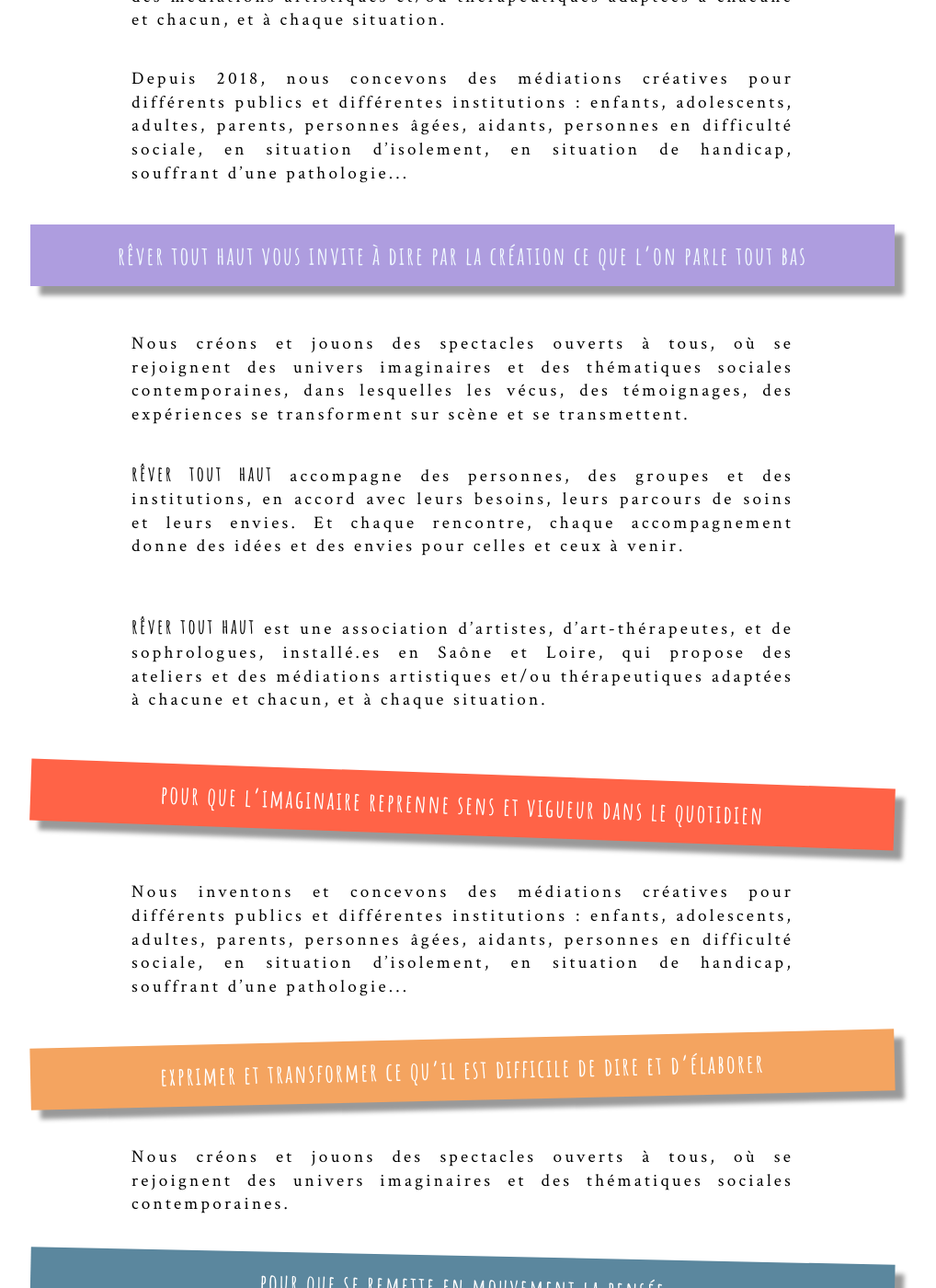
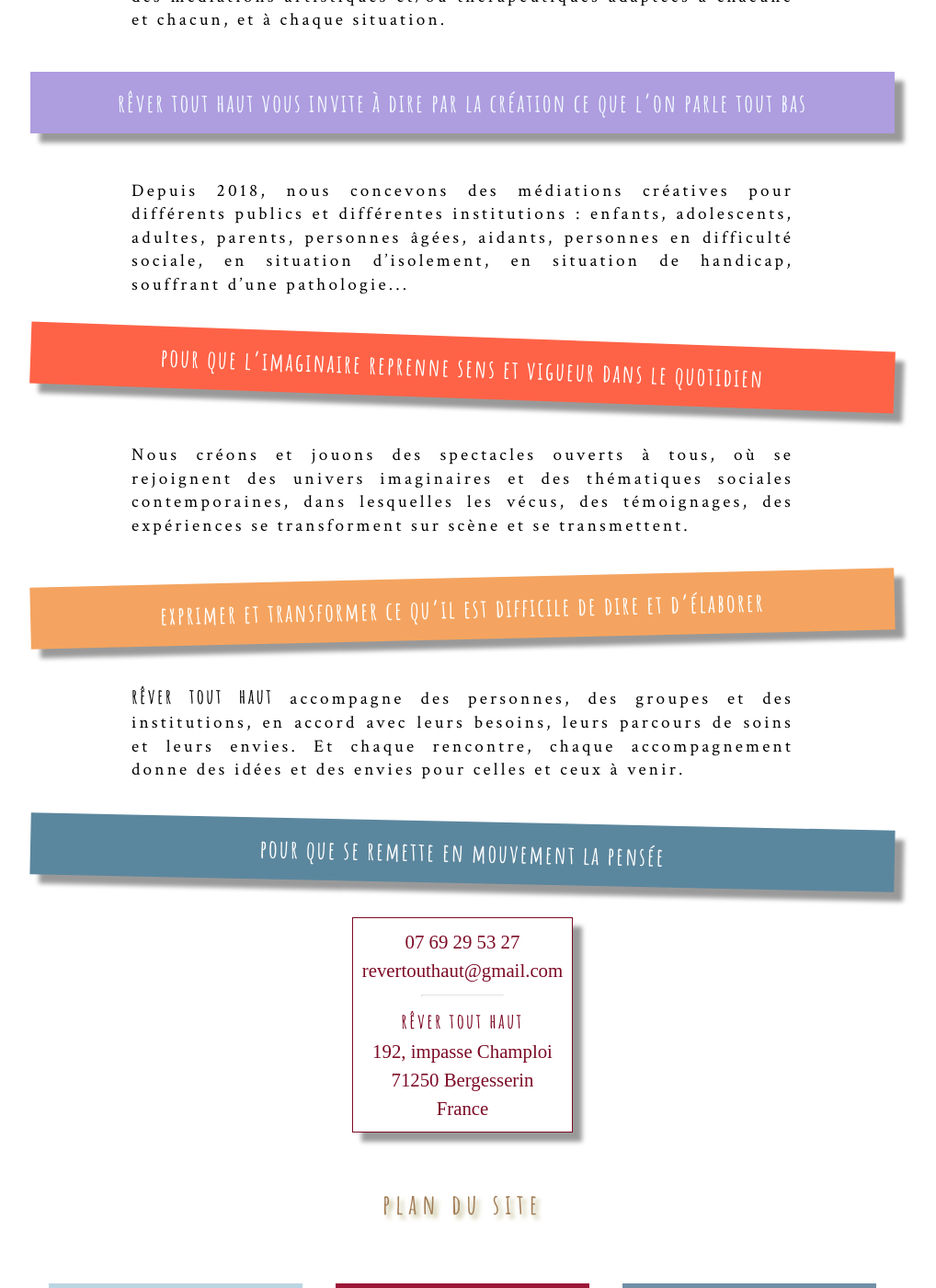
Before and after one commit to leshnik/revertouthaut, a Jekyll site: the page built from index.html, in a window 1280 px wide and 1400 px high, scrolled down 1279 px. Shown: the whole window at 92% size, without its empty margins (137-1155 px from the left). Built offline with Jekyll 4.4.1, drawn with Linux system fonts in a browser that asks for light colours; some of the changed text lies outside the part shown.

Commit message:
correct accueil double paras

```diff
--- a/index.html
+++ b/index.html
@@ -7,40 +7,26 @@
 <p class="intro-text">
   <span class="rever-typog">rêver tout haut</span> est une association d’artistes, d’art-thérapeutes, et de sophrologues, installé.es en Saône-et-Loire, passionné.es par l’invention d’accompagnements créatifs, qui propose des ateliers et des médiations artistiques et/ou thérapeutiques adaptées à chacune et chacun, et à chaque situation.</p>
 
+<p class="shadow" style="background-color:#ae9ddf; color:aliceblue">
+   rêver tout haut vous invite à dire par la création ce que l’on parle tout bas
+</p>
+
 <p class="intro-text">Depuis 2018, nous concevons des médiations créatives pour différents publics et différentes institutions : enfants, adolescents, adultes, parents, personnes âgées, aidants, personnes en difficulté sociale, en situation d’isolement, en situation de handicap, souffrant d’une pathologie...</p>
 
-<p class="shadow" style="background-color:#ae9ddf; color:aliceblue">
-  rêver tout haut vous invite à dire par la création ce que l’on parle tout bas
+<p class="shadow" style="transform:rotate(2deg); background-color:tomato">
+  pour que l’imaginaire reprenne sens et vigueur dans le quotidien
 </p>
 
 <p class="intro-text">Nous créons et jouons des spectacles ouverts à tous, où se rejoignent des univers imaginaires et des thématiques sociales contemporaines, dans lesquelles les vécus, des témoignages, des expériences se transforment sur scène et se transmettent. </p>
-
-<p class="intro-text"><span class="rever-typog">rêver tout haut</span> accompagne des personnes, des groupes et des institutions, en accord avec leurs besoins, leurs parcours de soins et leurs envies. Et chaque rencontre, chaque accompagnement donne des idées et des envies pour celles et ceux à venir. </p>
-</p>
-
-
-
-<p class="intro-text">
-  <span class="rever-typog">rêver tout haut</span> est une association d’artistes, d’art-thérapeutes, et de sophrologues, installé.es en Saône et Loire, qui propose des ateliers et des médiations artistiques et/ou thérapeutiques adaptées à chacune et chacun, et à chaque situation.
-</p> <br/>
-<p class="shadow" style="transform:rotate(2deg); background-color:tomato">
-   pour que l’imaginaire reprenne sens et vigueur dans le quotidien
-</p>
-
-<p class="intro-text">
-  Nous inventons et concevons des médiations créatives pour différents publics et différentes institutions : enfants, adolescents, adultes, parents, personnes âgées, aidants, personnes en difficulté sociale, en situation d’isolement, en situation de handicap, souffrant d’une pathologie...
-</p>
 <p class="shadow" style="transform:rotate(-1.3deg); background-color:sandybrown">
   exprimer et transformer ce qu’il est difficile de dire et d’élaborer
 </p>
-<p class="intro-text">Nous créons et jouons des spectacles ouverts à tous, où se rejoignent des univers imaginaires et des thématiques sociales contemporaines. </p>
-
+<p class="intro-text"><span class="rever-typog">rêver tout haut</span> accompagne des personnes, des groupes et des institutions, en accord avec leurs besoins, leurs parcours de soins et leurs envies. Et chaque rencontre, chaque accompagnement donne des idées et des envies pour celles et ceux à venir. </p>
+</p>
 <p class="shadow" style="transform:rotate(1.2deg); background-color:#5B879E">
     pour que se remette en mouvement la pensée
-  </p>
-  <p class="intro-text"><span class="rever-typog">rêver tout haut</span> accompagne des personnes, des groupes et des institutions, en accord avec leurs besoins, leurs parcours de soins et leurs envies.
+</p>
 
-  </p>
   <div class="inline-centered">
   <div class="address-info">
     07 69 29 53 27<br>
```
